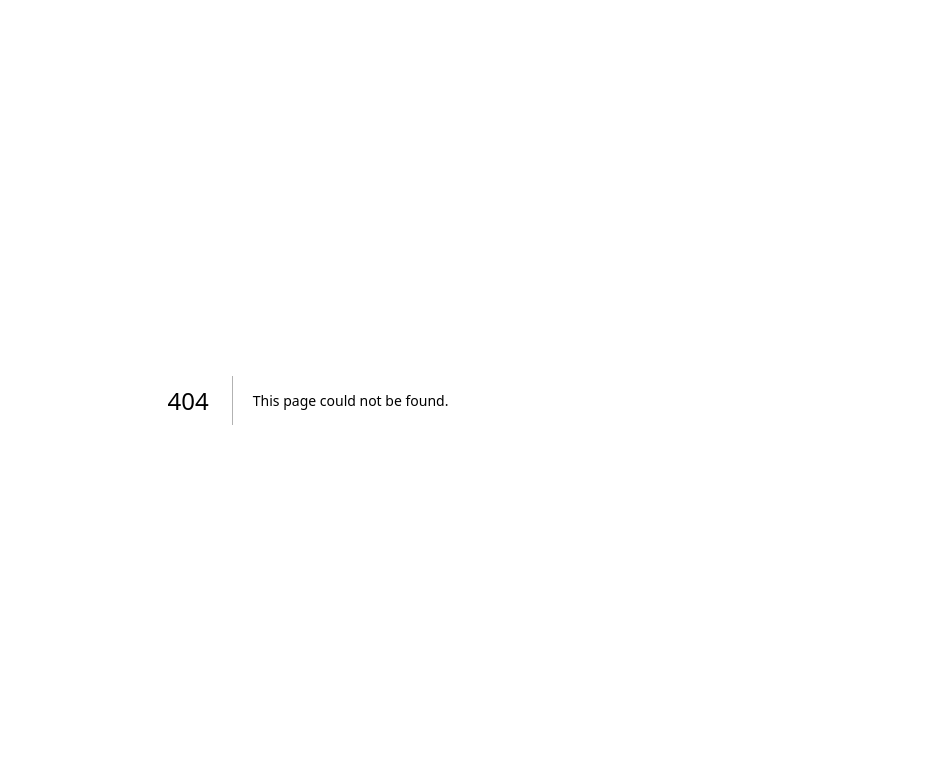
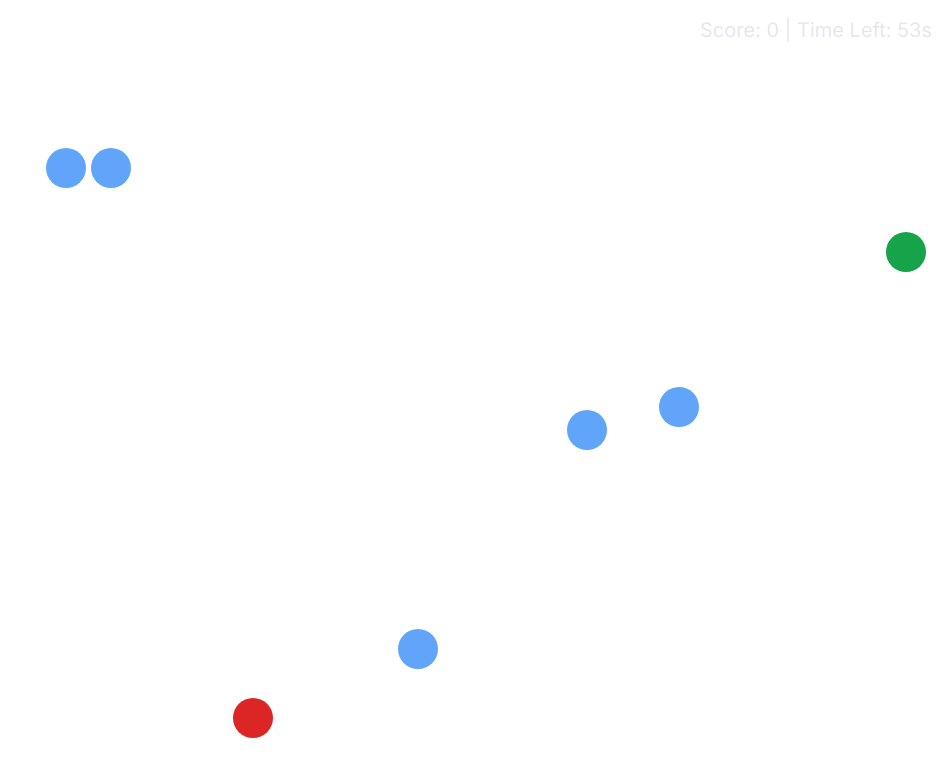
Before and after one commit to smnsandeep/website, a Next.js app: page /games/pointer in a window 1280 px wide. Before the commit this address had no page. Shown: the top 776 px of the page, without its empty margins (332-1280 px from the left). Built offline with nearby package versions, Linux system fonts and the light colour scheme.

Commit message:
Random game test

```diff
--- /dev/null
+++ b/src/app/games/page.tsx
@@ -0,0 +1,46 @@
+// HomePage.js
+
+'use client'
+import { Theme, useTheme } from "@/context/ThemeContxt";
+import React from "react";
+
+type Game = {
+  title: string;
+  description: string;
+  path: string;
+};
+
+const GamesPage = () => {
+  const themeContext = useTheme();
+  const { theme } = themeContext;
+  const [toastData, setToastData] = React.useState<ToastData>({
+    message: "",
+    duration: 0,
+    showToast: false,
+    type: "none",
+  });
+
+  // Placeholder data for games
+  const gamesData: Game[] = [];
+
+  return (
+    <div className={theme === Theme.DARK ? "dark" : ""}>
+      <div className="min-h-screen flex-col items-center">
+        {/* List of Games */}
+        <div className="mt-8">
+          <h2 className="text-2xl font-bold mb-4">List of Games</h2>
+          <ul>
+            {gamesData.map((game, index) => (
+              <li key={index} className="mb-4">
+                <h3 className="text-xl font-semibold">{game.title}</h3>
+                <p className="text-gray-600">{game.description}</p>
+              </li>
+            ))}
+          </ul>
+        </div>
+      </div>
+    </div>
+  );
+};
+
+export default GamesPage;
--- /dev/null
+++ b/src/app/games/pointer/page.tsx
@@ -0,0 +1,209 @@
+'use client'
+import React, { useState, useEffect } from "react";
+
+interface Target {
+  x: number;
+  y: number;
+  speedX: number;
+  speedY: number;
+  isStar?: boolean;
+  isTimeReducer?: boolean;
+}
+
+const PointerCatcherGame: React.FC = () => {
+  const [targets, setTargets] = useState<Target[]>([]);
+  const [score, setScore] = useState<number>(0);
+  const [timeLeft, setTimeLeft] = useState<number>(60);
+  const [gameOver, setGameOver] = useState<boolean>(false);
+
+  useEffect(() => {
+    const createTarget = (
+      isStar: boolean = false,
+      isTimeReducer: boolean = false
+    ): Target => {
+      const maxX = window.innerWidth - (isStar || isTimeReducer ? 30 : 50);
+      const maxY = window.innerHeight - (isStar || isTimeReducer ? 30 : 50);
+
+      const x = Math.random() * maxX;
+      const y = Math.random() * maxY;
+      const speedX = (Math.random() - 0.5) * 5;
+      const speedY = (Math.random() - 0.5) * 5;
+
+      return { x, y, speedX, speedY, isStar, isTimeReducer };
+    };
+
+    const initialTargets = Array.from({ length: 5 }, () =>
+      createTarget(false, false)
+    );
+    initialTargets.push(createTarget(true, false));
+    initialTargets.push(createTarget(false, true));
+
+    setTargets(initialTargets);
+
+    const timer = setInterval(() => {
+      setTimeLeft((prevTime) => {
+        if (prevTime === 0) {
+          clearInterval(timer);
+          setGameOver(true);
+        } else {
+          return prevTime - 1;
+        }
+      });
+    }, 1000);
+
+    return () => clearInterval(timer);
+  }, []);
+
+  const handleTargetInteraction = (index: number): void => {
+    const clickedTarget = targets[index];
+    if (clickedTarget.isStar) {
+      setTimeLeft((prevTime) => prevTime + 2);
+    } else if (clickedTarget.isTimeReducer) {
+      setTimeLeft((prevTime) => (prevTime >= 2 ? prevTime - 2 : 0));
+    } else {
+      setScore((prevScore) => prevScore + 1);
+    }
+
+    const updatedTargets = [...targets];
+    updatedTargets.splice(
+      index,
+      1,
+      createTarget(clickedTarget.isStar, clickedTarget.isTimeReducer)
+    );
+    setTargets(updatedTargets);
+
+    setTimeLeft((prevTime) => (prevTime > 1 ? prevTime - 1 : prevTime));
+  };
+
+  const createTarget = (
+    isStar: boolean = false,
+    isTimeReducer: boolean = false
+  ): Target => {
+    const maxX = window.innerWidth - (isStar || isTimeReducer ? 30 : 50);
+    const maxY = window.innerHeight - (isStar || isTimeReducer ? 30 : 50);
+
+    const x = Math.random() * maxX;
+    const y = Math.random() * maxY;
+    const speedX = (Math.random() - 0.5) * 5;
+    const speedY = (Math.random() - 0.5) * 5;
+
+    return { x, y, speedX, speedY, isStar, isTimeReducer };
+  };
+
+  const moveTargets = (): void => {
+    setTargets((prevTargets) => {
+      return prevTargets.map((target) => {
+        let { x, y, speedX, speedY } = target;
+
+        // Easing function
+        const easingFactor = 0.1;
+        const dx = target.x - x;
+        const dy = target.y - y;
+        speedX += dx * easingFactor;
+        speedY += dy * easingFactor;
+
+        x += speedX;
+        y += speedY;
+
+        // Bounce off the walls
+        if (
+          x <= 0 ||
+          x >=
+            window.innerWidth -
+              (target.isStar || target.isTimeReducer ? 30 : 50)
+        ) {
+          speedX = -speedX;
+        }
+        if (
+          y <= 0 ||
+          y >=
+            window.innerHeight -
+              (target.isStar || target.isTimeReducer ? 30 : 50)
+        ) {
+          speedY = -speedY;
+        }
+
+        return {
+          x,
+          y,
+          speedX,
+          speedY,
+          isStar: target.isStar,
+          isTimeReducer: target.isTimeReducer,
+        };
+      });
+    });
+  };
+
+  useEffect(() => {
+    if (!gameOver) {
+      const updateInterval = setInterval(() => {
+        moveTargets();
+      }, 30);
+
+      return () => clearInterval(updateInterval);
+    }
+  }, [gameOver]);
+
+  const handleShareLinkedIn = (): void => {
+    const url = encodeURIComponent("https://your-game-url.com");
+    const title = encodeURIComponent(
+      `Check out my score on the Pointer Catcher Game: ${score}`
+    );
+    const summary = encodeURIComponent("Can you beat my score? Play now!");
+    const linkedInShareUrl = `https://www.linkedin.com/shareArticle?mini=true&url=${url}&title=${title}&summary=${summary}`;
+    window.open(linkedInShareUrl, "_blank");
+  };
+
+  const handleShareTwitter = (): void => {
+    const twitterShareUrl = `https://twitter.com/intent/tweet?text=Check+out+my+score+on+the+Pointer+Catcher+Game%3A+${score}!+Can+you+beat+me%3F+Play+now%21&url=https%3A%2F%2Fyour-game-url.com`;
+    window.open(twitterShareUrl, "_blank");
+  };
+
+  return (
+    <div className="game-container relative h-screen dark:bg-gray-800">
+      {!gameOver ? (
+        targets.map((target, index) => (
+          <div
+            key={index}
+            className={`target ${target.isStar ? "star bg-green-600" : ""} ${
+              target.isTimeReducer
+                ? "time-reducer bg-red-600"
+                : "regular bg-blue-400"
+            } w-10 h-10 absolute cursor-pointer rounded-full`}
+            style={{
+              left: `${target.x}px`,
+              top: `${target.y}px`,
+            }}
+            onMouseOver={() => handleTargetInteraction(index)}
+            onTouchStart={() => handleTargetInteraction(index)}
+          ></div>
+        ))
+      ) : (
+        <div className="end-screen flex flex-col justify-center items-center h-full">
+          <h1 className="text-4xl font-bold mb-4 text-white">Game Over!</h1>
+          <p className="text-xl mb-4 text-white">Your final score: {score}</p>
+          <div className="share-buttons">
+            <button
+              onClick={handleShareLinkedIn}
+              className="bg-green-500 text-white px-4 py-2 rounded-md mr-2"
+            >
+              Share on LinkedIn
+            </button>
+            <button
+              onClick={handleShareTwitter}
+              className="bg-blue-500 text-white px-4 py-2 rounded-md"
+            >
+              Share on Twitter
+            </button>
+          </div>
+        </div>
+      )}
+      <div className="score-timer absolute top-4 right-4 text-xl text-gray-200">
+        {!gameOver ? `Score: ${score} | Time Left: ${timeLeft}s` : ""}
+      </div>
+    </div>
+  );
+};
+
+export default PointerCatcherGame;
```
Also changed, not shown: src/components/HomePage.tsx (+3 -4 lines).
